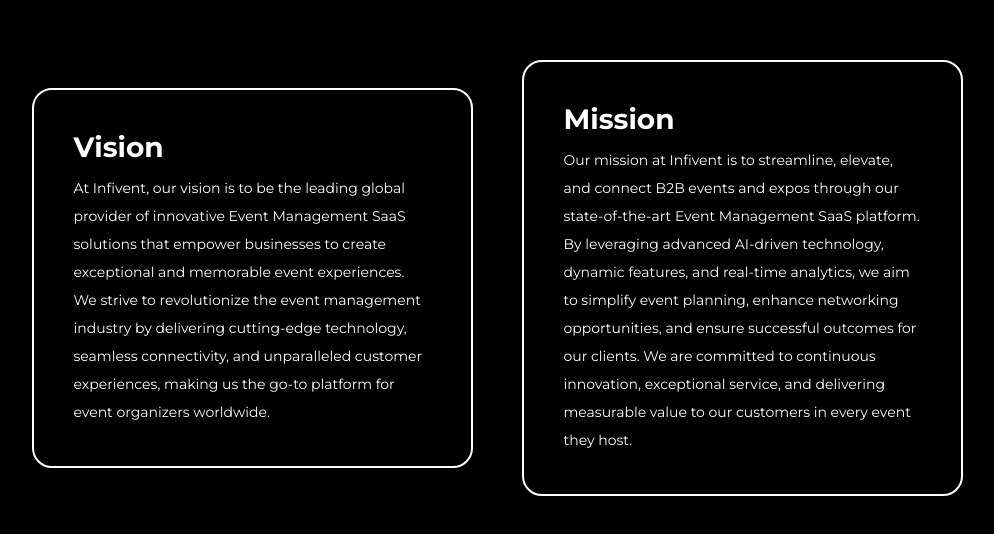
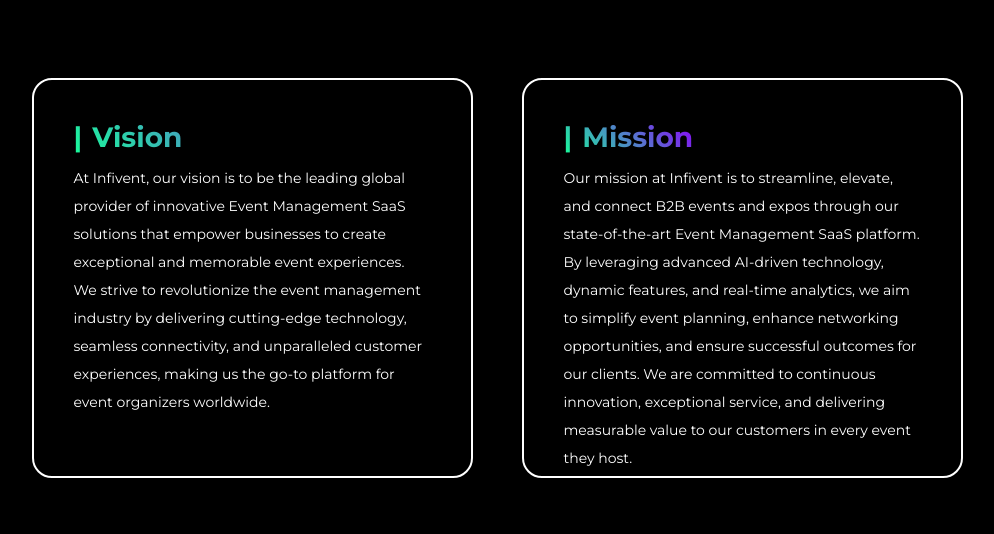
Before and after one commit to prathmeshgokhe/infivent, a React (Create React App) app: page / in a window 1280 px wide. Shown: the part 922-1456 px from the top of the page, without its empty margins (143-1137 px from the left). Built offline with nearby package versions, Linux system fonts and the light colour scheme.

Commit message:
vision mission fix

```diff
--- a/src/components/Visionmission.jsx
+++ b/src/components/Visionmission.jsx
@@ -8,7 +8,7 @@
                 <div className='vision-info'>
                     <div className='vision-container'>
                         <div className='heading'>
-                            <h1>Vision</h1>
+                            <h1><span className='verticle-line' >|</span>Vision</h1>
                         </div>
                         <div className='info'>
                             <p>
@@ -20,7 +20,7 @@
                 <div className='mission-info'>
                     <div className='mission-container'>
                         <div className='heading'>
-                            <h1>Mission</h1>
+                            <h1><span className='verticle-line' >|</span>Mission</h1>
                         </div>
                         <div className='info'>
                             <p>
--- a/src/styles/visionmission.scss
+++ b/src/styles/visionmission.scss
@@ -16,6 +16,7 @@
             align-items: center;
             justify-content: center;
             .vision-container {
+                height: 50%;
                 width: 90%;
                 border: 2px solid white;
                 display: flex;
@@ -28,7 +29,13 @@
                     h1 {
                         font-family: "Montserrat", sans-serif;
                         font-size: 28px;
-                        color: white;
+                        background: -webkit-linear-gradient(45deg, #19fb9b, #8c01fa);
+                        -webkit-background-clip: text;
+                        -webkit-text-fill-color: transparent;
+                        background-clip: text;
+                        .verticle-line {
+                            padding-right: 10px;
+                        }
                     }
                 }
                 .info {
@@ -48,6 +55,7 @@
             align-items: center;
             justify-content: center;
             .mission-container {
+                height: 50%;
                 width: 90%;
                 border: 2px solid white;
                 display: flex;
@@ -56,11 +64,19 @@
                 padding: 40px;
                 .heading {
                     // border: 2px solid green;
+                    width: fit-content;
                     padding-bottom: 10px;
                     h1 {
                         font-family: "Montserrat", sans-serif;
                         font-size: 28px;
-                        color: white;
+                        background: -webkit-linear-gradient(45deg, #19fb9b, #8c01fa);
+                        -webkit-background-clip: text;
+                        -webkit-text-fill-color: transparent;
+                        background-clip: text;
+                        width: 100%;
+                        .verticle-line {
+                            padding-right: 10px;
+                        }
                     }
                 }
                 .info {
```
